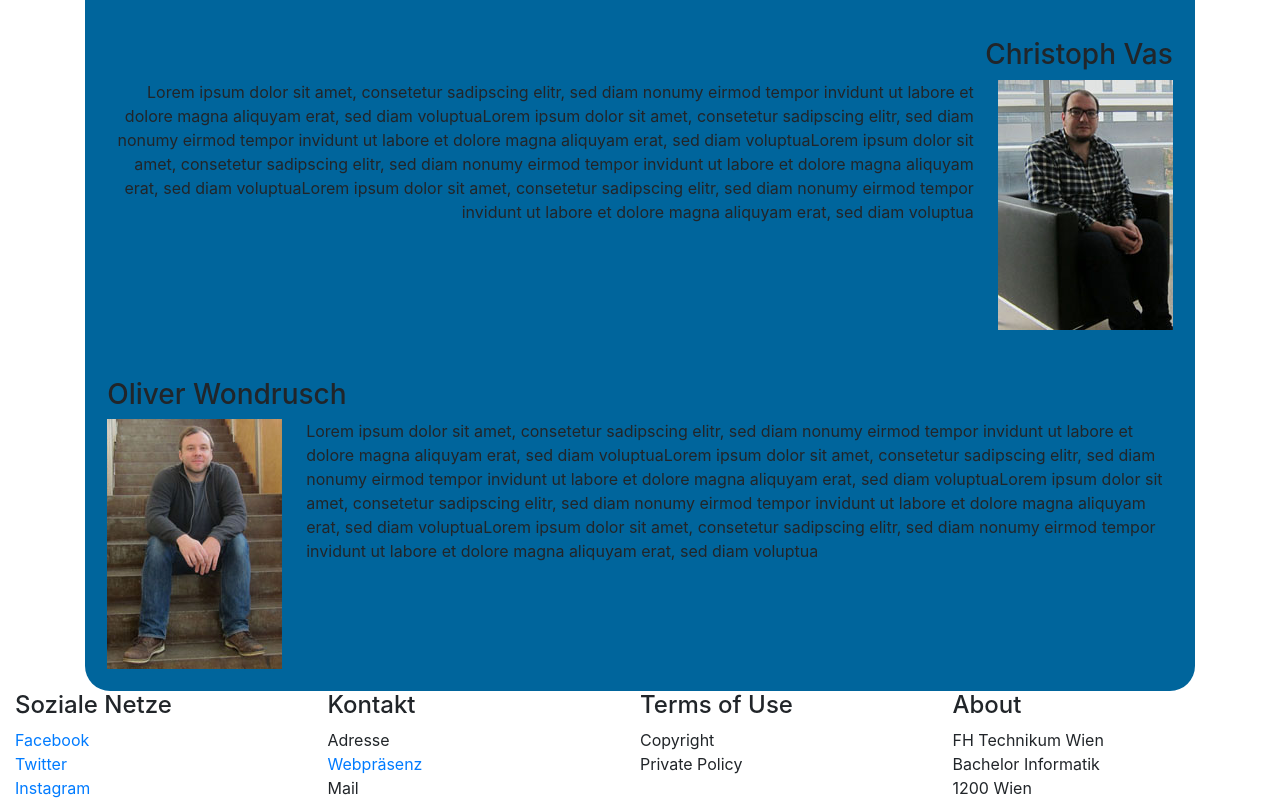
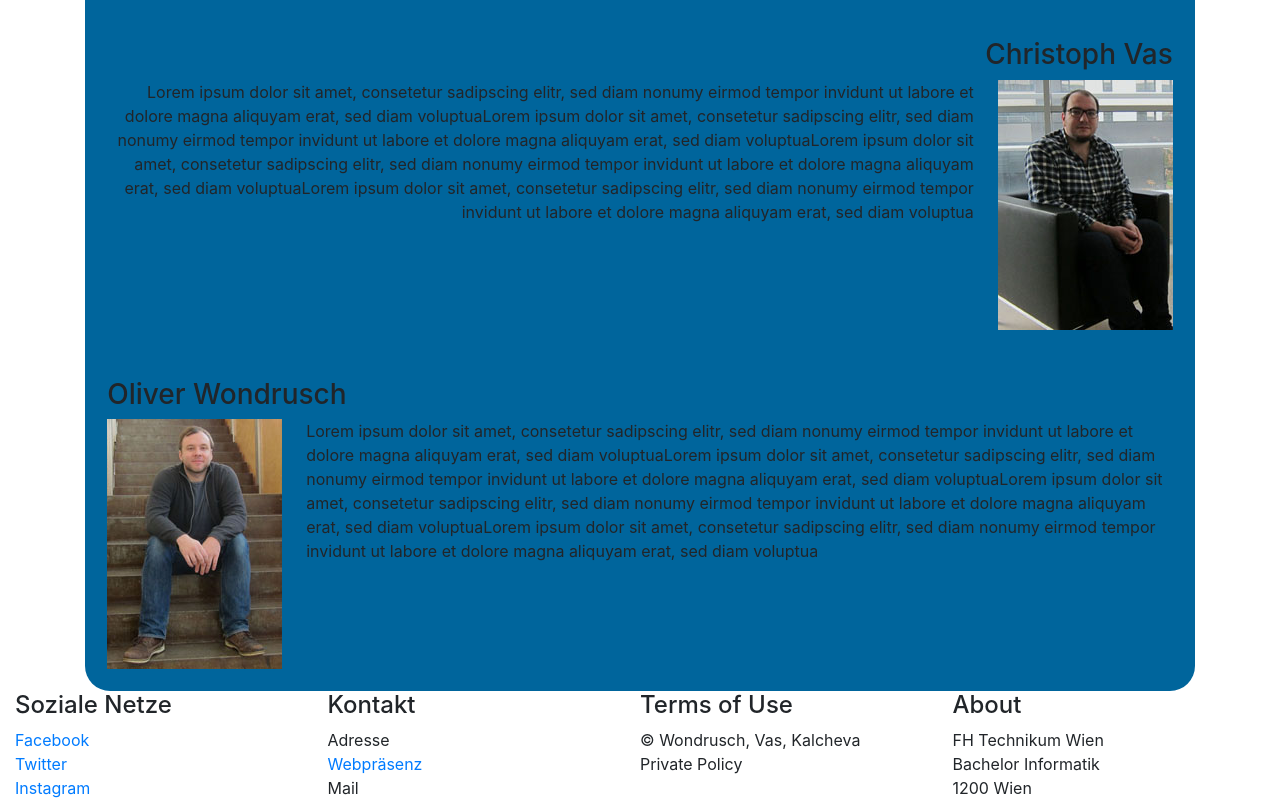
Before and after one commit to Chrissemann/webtechProjekt, a plain HTML site: page index.html in a window 1280 px wide. Shown: the part 1370-2170 px from the top of the page. Drawn offline with nearby package versions, Linux system fonts and the light colour scheme; a script that the page names is missing.

Commit message:
added footer and src=links for pictures of carousel and team section

```diff
--- a/index.html
+++ b/index.html
@@ -200,7 +200,7 @@
       <div>
       <h4>Terms of Use</h4>
       <ul class="nav flex-row flex-sm-column">
-        <li>Copyright</li>
+        <li>© Wondrusch, Vas, Kalcheva</li>
         <li>Private Policy</li>
       </ul>
     </div>
```
